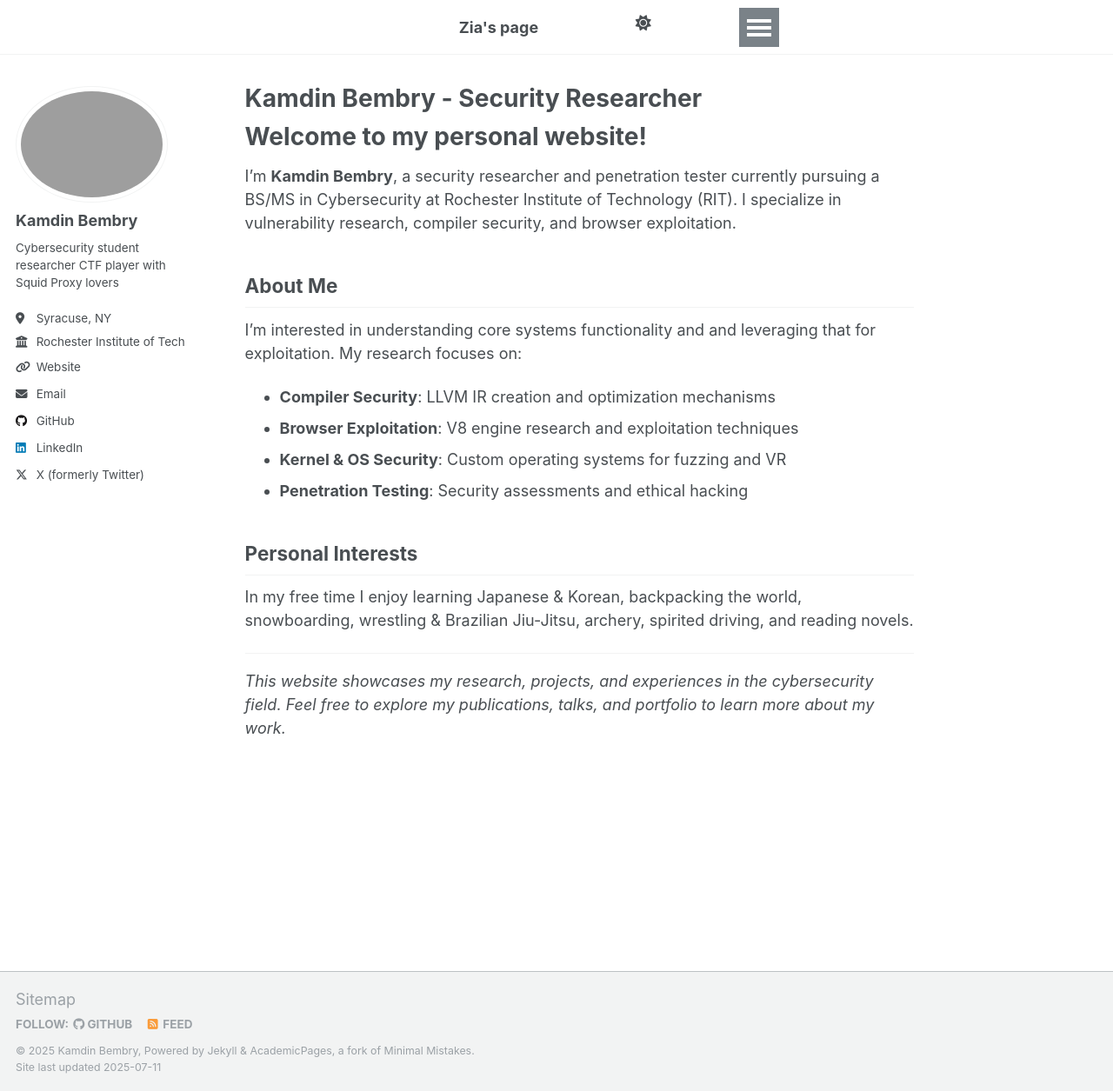
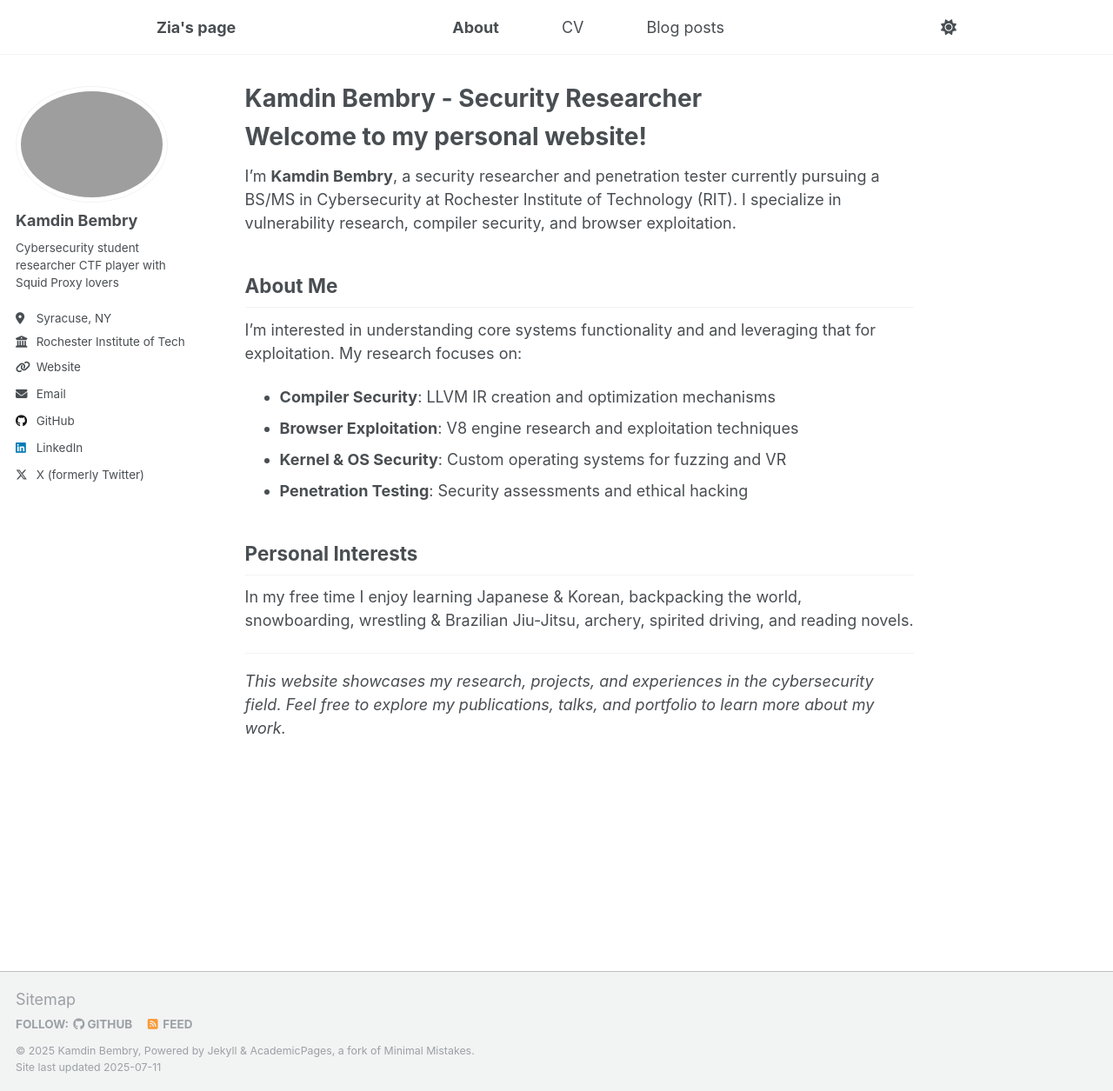
Before and after one commit to Zia-Rashid/Zia-Rashid.github.io, a Jekyll site: the page built from _pages/about.md, in a window 1280 px wide and 1255 px high. Shown: the whole window at 87% size. Built offline with Jekyll 4.4.1, drawn with Linux system fonts in a browser that asks for light colours; a script that is not in the unit is left out.

Commit message:
nav update

```diff
--- a/_config.yml
+++ b/_config.yml
@@ -13,7 +13,7 @@
 title_separator          : "-"
 name                     : &name "Kamdin Bembry"
 description              : &description "Cybersecurity student specializing in vulnerability research, compiler security, and browser exploitation.\nCTF player with Squid Proxy lovers"
-url                      : https://academicpages.github.io # the base hostname & protocol for your site e.g. "https://[your GitHub username].github.io" or if you already have some other page hosted on Github then use "https://[your GitHub username].github.io/[Your Repo Name]"
+url                      : https://Zia-Rashid.github.io # the base hostname & protocol for your site e.g. "https://[your GitHub username].github.io" or if you already have some other page hosted on Github then use "https://[your GitHub username].github.io/[Your Repo Name]"
 baseurl                  : "" # the subpath of your site, e.g. "/blog"
 repository               : "Zia-Rashid/Zia-Rashid.github.io"
 
--- a/_data/navigation.yml
+++ b/_data/navigation.yml
@@ -9,7 +9,7 @@
 
 main:
   - title: "About"
-    url: /
+    url: /about/
 
   - title: "CV"
     url: /cv/
--- a/_includes/masthead.html
+++ b/_includes/masthead.html
@@ -1,26 +1,29 @@
 {% include base_path %}
 
 <div class="masthead">
-  <div class="masthead__inner-wrap" style="text-align: center;">
-    <div class="masthead__menu">
-      <nav id="site-nav" class="greedy-nav">
-        <button><div class="navicon"></div></button>
-        <ul class="visible-links" style="display: flex; justify-content: center; gap: 2rem; flex-wrap: wrap; padding-left: 0;">
-          <li class="masthead__menu-item masthead__menu-item--lg persist"><a href="{{ base_path }}/">{{ site.title }}</a></li>
-          {% for link in site.data.navigation.main %}
-            {% if link.url contains 'http' %}
-              {% assign domain = '' %}
-            {% else %}
-              {% assign domain = base_path %}
-            {% endif %}
-            <li class="masthead__menu-item"><a href="{{ domain }}{{ link.url }}">{{ link.title }}</a></li>
-          {% endfor %}
-          <li id="theme-toggle" class="masthead__menu-item persist tail">
-            <a role="button" aria-labelledby="theme-icon"><i id="theme-icon" class="fa-solid fa-sun" aria-hidden="true" title="toggle theme"></i></a>
-          </li>
-        </ul>
-        <ul class="hidden-links hidden"></ul>
-      </nav>
-    </div>
+  <div class="masthead__inner-wrap">
+    <nav id="site-nav" class="greedy-nav" style="display: flex; justify-content: space-between; align-items: center; flex-wrap: wrap;">
+
+      <!-- Left: Site Title -->
+      <div class="nav-left">
+        <a class="site-title masthead__menu-item--lg" href="{{ base_path }}/" style="font-weight: bold;">{{ site.title }}</a>
+      </div>
+
+      <!-- Center: Navigation Links -->
+      <ul class="visible-links nav-center" style="display: flex; justify-content: center; align-items: center; gap: 2rem; list-style: none; margin: 0; padding: 0;">
+        {% for link in site.data.navigation.main %}
+          {% assign domain = link.url contains 'http' | ternary: '', base_path %}
+          <li class="masthead__menu-item"><a href="{{ domain }}{{ link.url }}">{{ link.title }}</a></li>
+        {% endfor %}
+      </ul>
+
+      <!-- Optional Right: Theme Toggle -->
+      <div class="nav-right">
+        <a id="theme-toggle" role="button" class="masthead__menu-item" aria-labelledby="theme-icon">
+          <i id="theme-icon" class="fa-solid fa-sun" aria-hidden="true" title="toggle theme"></i>
+        </a>
+      </div>
+
+    </nav>
   </div>
 </div>
```
